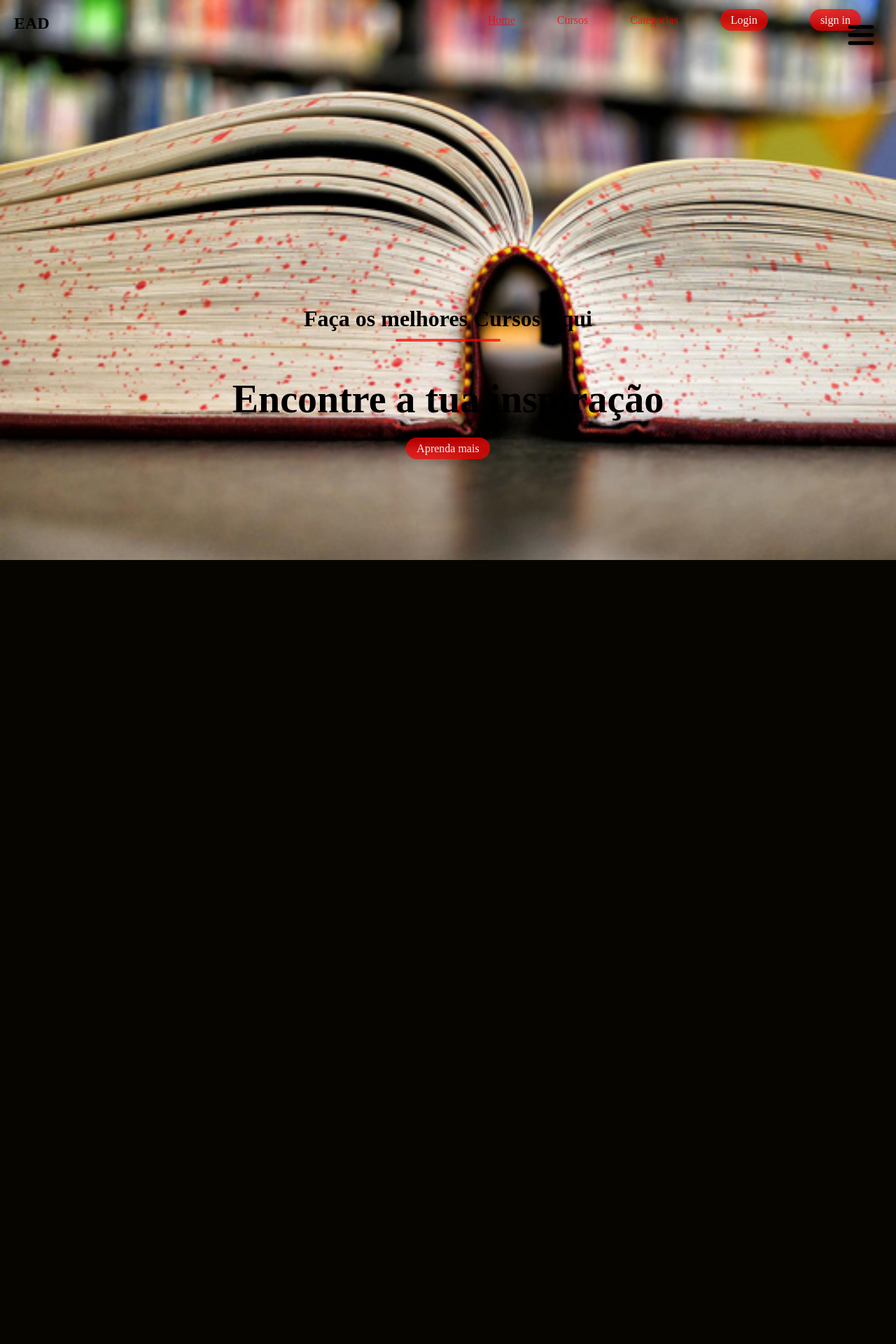
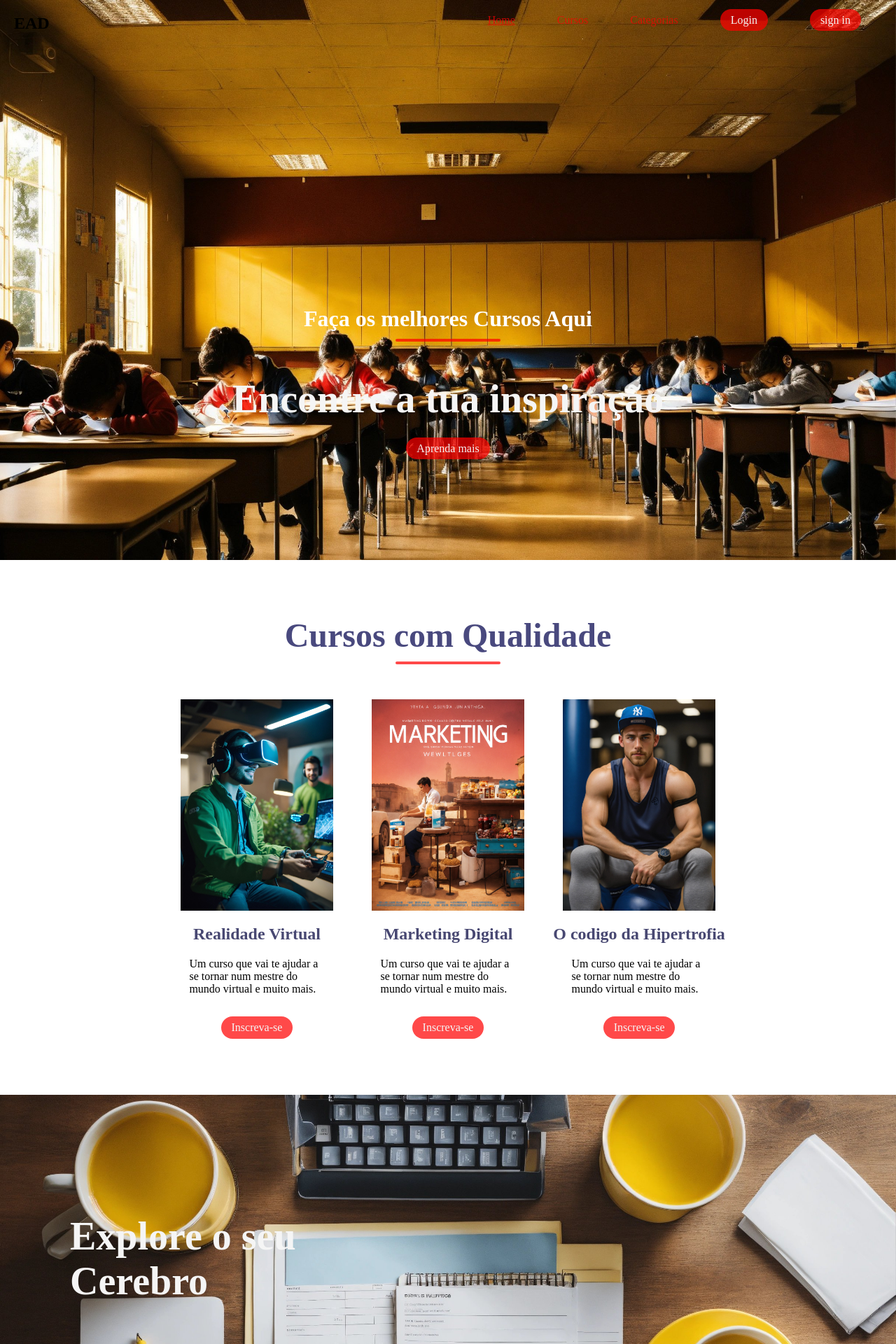
Before and after one commit to joelantoniodombele/ex02, a PHP site: page /php/homePage.php in a window 1280 px wide. Shown: the top 1920 px of the page at 70% size. Before the commit the page ends 800 px from the top, so only its background shows below. Run offline with PHP 8.4, Linux system fonts and the light colour scheme.

Commit message:
homePage

```diff
--- a/css/homepage.css
+++ b/css/homepage.css
@@ -6,12 +6,13 @@
 header{
     width: 100vw;
     height: 100vh;
-    background-image: url('../imagens/capa.jpg');
+    background-image: url('../imagens/fundo1.jpg');
     background-position: center left;
     background-size: cover;
     display: flex;
     align-items: flex-end;
     justify-content: center;
+
 }
 a{
     text-decoration: none;
@@ -19,7 +20,7 @@ a{
 }
 .header-content{
     margin-bottom: 150px;
-    color: black;
+    color: white;
     text-align: center;
 }
 .header-content h2{
@@ -37,6 +38,7 @@ a{
     font-size:  7vmin;
     margin-top: 50px;
     margin-bottom: 30px;
+    color: whitesmoke;
 }.ctn{
     padding: 7px 15px;
     background-color:  rgba(255, 0, 0, 0.712) ;
@@ -50,14 +52,171 @@ ul{
     color:rgba(255, 0, 0, 0.712) ;
     text-decoration: underline;
 }
-.menu-btn{
+body, html{
+    overflow-x:hidden ;
+}
+.menu-bnt{
+    background-color: white;
     position: absolute;
     top: 30px;
     right: 30px;
     width: 40px;
     cursor: pointer;
+    display: none;
 
 }
+/* Section*/
+ section{
+    width: 80%;
+    margin: 80px auto;
+
+ }
+ .title{
+    text-align: center;
+    font-size: 4vmin;
+    color: #49497e;
+ }
+ .row{
+    display: flex;
+    align-items: center;
+    width: 100%;
+    justify-content: space-between;
+
+ }
+ .row .col{
+    display: flex;
+    flex-direction: column;
+    align-items: center;
+ }
+ .events .row{
+    margin-top: 50px;
+ }
+ .row .col img{
+    width: 80%;
+ }
+ h4{
+    font-size: 3vmin;
+    color:#484872;
+    margin: 20px auto;
+ }
+ p{
+    padding: 0px 40px;
+ }
+ .events .ctn{
+    margin-top: 30px;
+ }
+ .explore{
+    width: 100%;
+    height: 80vh;
+    background-color: rgba(255, 255, 255, 0.5);
+    background-image: url('../imagens/fundo5.jpg');
+    background-position: center;
+    background-size: cover;background-repeat: no-repeat;
+    display: flex;
+    align-items: center;
+ }
+ .explore-content{
+    width: 50%;
+    padding: 50px;
+    color: whitesmoke;
+    display: flex;
+    align-items: center;
+    flex-direction: column;
+
+ }
+ .explore-content h1{
+    font-size: 7vmin;
+    margin: 50px;
+ }
+ .explore-content .line{
+    margin-bottom: 50px;
+ }
+ .explore-content p{
+    color: rgb(221, 221, 221);
+ }
+ .explore-content .ctn{
+    margin-top: 40px;
+ }
+ .tours {
+    display: flex;
+    justify-content: center;
+    align-items: center;
+    padding: 40px 0;
+}
+
+.row {
+    display: flex;
+    width: 80%;
+    margin: 0 auto;
+}
+
+.content-col {
+    flex: 1;
+    padding: 20px;
+}
+
+.image-col {
+    flex: 1;
+    padding-left: 20px;
+}
+
+.image-gallery {
+    display: flex;
+    flex-wrap: wrap;
+}
+
+.img {
+    width: 200px;
+    height: 150px;
+    margin: 5px;
+    background-size: cover;
+    background-position: center;
+}
+
+#img1 {
+    background-image: url('../imagens/img1.jpg');
+}
+
+#img2 {
+    background-image: url('../imagens/img2.jpg');
+}
+
+#img3 {
+    background-image: url('../imagens/img3.jpg');
+}
+
+#img4 {
+    background-image: url('../imagens/img4.jpg');
+}
+.content-col h1{
+    font-size: 7vmin;
+    color: #484872;
+}
+.content-col .line{
+    margin-left: -1px;
+}
+.content-col p{
+    padding: 0;
+    margin: 30px auto;
+}
+.content-col .ctn{
+    margin-left: -100px;
+}
+.footer{
+    width: 100%;
+    min-height: 100px;
+    padding: 20px 80px;
+    margin: 0;
+    background-color: #484872;
+    text-align: center;
+
+}
+.footer p{
+    color: whitesmoke;
+    margin: 20px auto;
+    padding: 20px auto ;
+}
+
 
 /* Nav Bar */
 
@@ -84,6 +243,9 @@ ul{
 /*Mobile Devices */
 
 @media only screen and (max-width:800px){
+    .menu-bnt{
+        display: block;
+    }
     .navBar{
         padding: 0;
 
@@ -100,9 +262,11 @@ ul{
         justify-content: center;
         background-color: #484872;
         margin-top: -900px;
+        transition: all 0.5s ease;
     }
     .mobile-menu{
         margin-top: 0px;
+        border-bottom-right-radius: 30%;
     }
     .nav-links li{
         margin: 30px auto;
--- a/php/homePage.php
+++ b/php/homePage.php
@@ -16,7 +16,7 @@
                 <li><a href="#" class="ctn">Login</a></li>
                 <li><a href="#" class="ctn">sign in</a></li>
             </ul>
-            <img src="../imagens/menu-aberto.png" alt="" class="menu-btn">
+            <img src="../imagens/menu-aberto.png" alt="" class="menu-bnt">
 
     </nav>
     <header>
@@ -27,6 +27,72 @@
             <a href="#" class="ctn">Aprenda mais</a>
         </div>
     </header>
+
+    <section class="events">
+        <div class="title">
+            <h1>Cursos com Qualidade</h1>
+            <div class="line"></div>
+        </div>
+        <div class="row">
+            <div class="col">
+                <img src="../imagens/rv.jpg" alt="">
+                <h4>Realidade Virtual</h4>
+                <p>Um curso que vai te ajudar a se tornar num mestre do mundo virtual e muito mais.</p>
+                <a href="#" class="ctn">Inscreva-se </a>
+            </div>
+
+            <div class="col">
+                <img src="../imagens/marketing.jpg" alt="">
+                <h4>Marketing Digital</h4>
+                <p>Um curso que vai te ajudar a se tornar num mestre do mundo virtual e muito mais.</p>
+                <a href="#" class="ctn">Inscreva-se </a>
+            </div>
+            <div class="col">
+                <img src="../imagens/yoga.jpg" alt="">
+                <h4>O codigo da Hipertrofia</h4>
+                <p>Um curso que vai te ajudar a se tornar num mestre do mundo virtual e muito mais.</p>
+                <a href="#" class="ctn">Inscreva-se </a>
+            </div>
+
+
+
+        </div>
+    </section>
+
+    <section class="explore">
+        <div class="explore-content">
+        <h1>Explore o seu Cerebro</h1>
+        <div class="line"></div>
+        <p>Explore as vastidões do seu cérebro, pois é nesse território que encontramos a inspiração e a capacidade de criar mundos inteiros.</p>
+        <a href="#" class="ctn">Ensine conosco</a>
+        </div>
+    </section>
+    <section class="tours">
+        <div class="row">
+            <div class="col content-col">
+                <h1>Cursos de tecnologias do Futuro</h1>
+                <div class="line"></div>
+                <p>Abra os horizontes para os cursos de tecnologias do futuro, pois são eles que moldarão o amanhã que desejamos</p>
+
+
+        <a href="#" class="ctn">Explorar</a>
+            </div>
+            <div class="col image-col">
+                <div class="image-gallery">
+                   <div class="img" id="img1"></div>
+                   <div class="img" id="img2"></div>
+                   <div class="img" id="img3"></div>
+                   <div class="img" id="img4"></div>
+
+                </div>
+            </div>
+        </div>
+    </section>
+    <section class="footer">
+        <p>Explore as capacidades do seu cerebro. Projeto desenvolvido pelo grupo nº 2</p>
+        <p>Copyright @ 2023 EAD</p>
+    </section>
+
     <script>
         const menuBnt = document.querySelector('.menu-bnt')
         const navlinks = document.querySelector('.nav-links')
```
Also changed, not shown: imagens/fundo1.jpg (added), imagens/fundo2.jpg (added), imagens/fundo3.jpg (added), imagens/fundo4.jpg (added), imagens/fundo5.jpg (added), imagens/img1.jpg (added), imagens/img2.jpg (added), imagens/img3.jpg (added), imagens/img4.jpg (added), imagens/marketing.jpg (added), imagens/rv.jpg (added), imagens/yoga.jpg (added).
